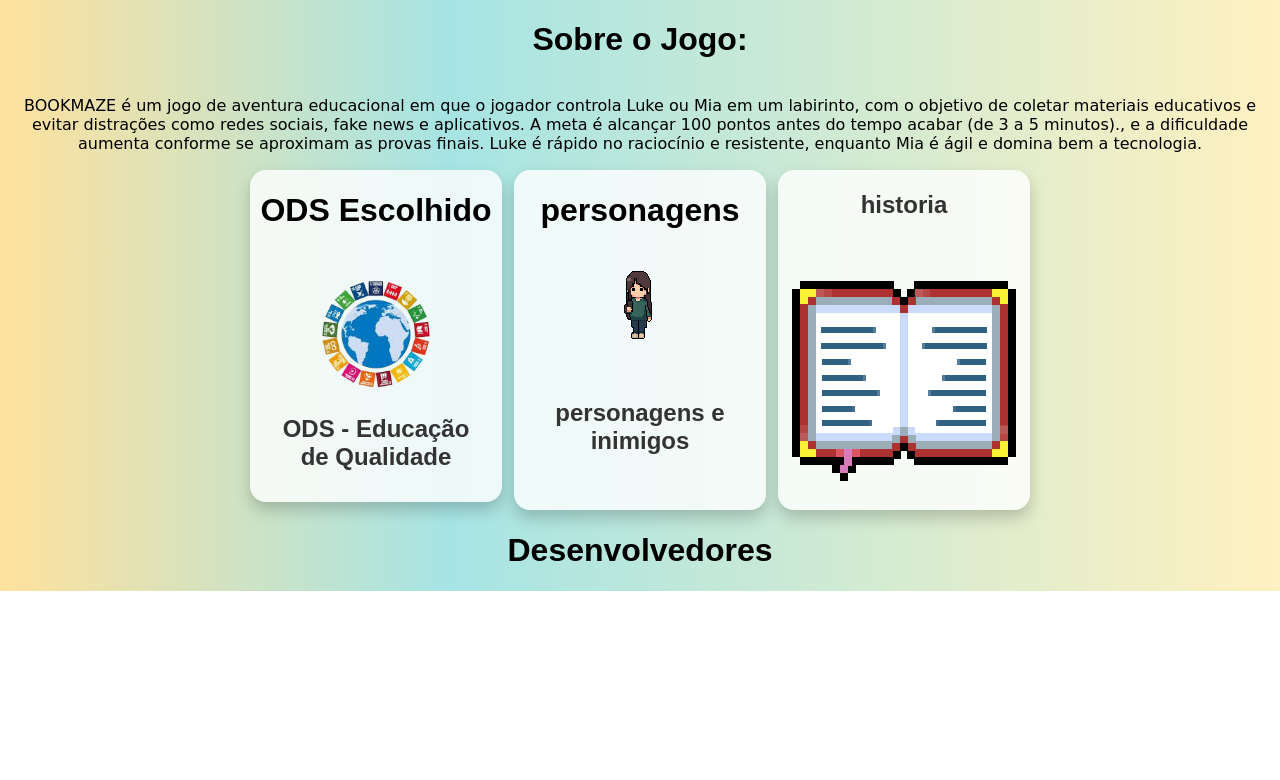
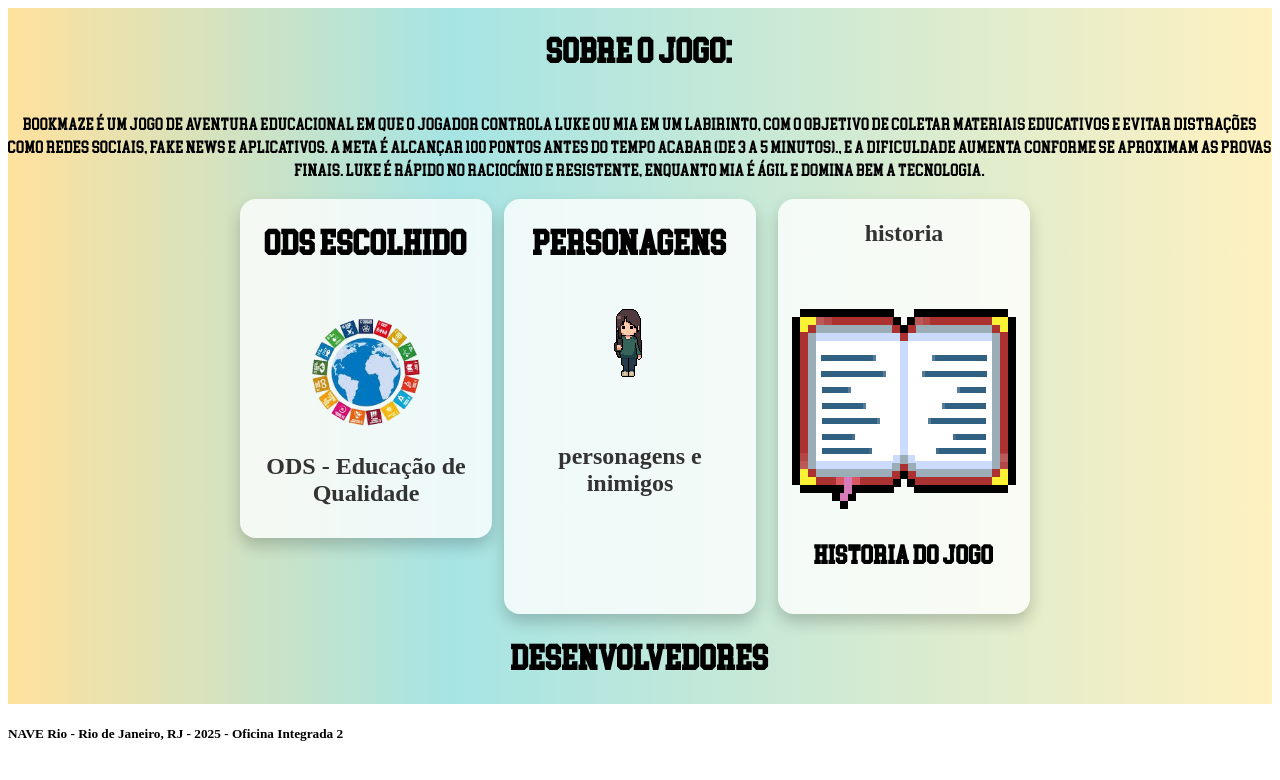
Before and after one commit to felipe378196/OFII_BOOKMAZE_Larissa-Matia_Maria-Eduarda-Alves_Yasmim-Farias_Caio-Victor_Felipe-Ramos_, a plain HTML site: page index.html in a window 1280 px wide. Drawn offline with Linux system fonts and the light colour scheme.

Commit message:
semana 2
dia 12/06

```diff
--- a/index.html
+++ b/index.html
@@ -7,8 +7,6 @@
     <title>BOOKMAZE</title>
     <link rel="stylesheet" href="style.css">
     <style>
-
-
     </style>
 </head>
 
@@ -39,7 +37,7 @@
         <div class="cards">
 
 
-            <a href="historia.html">
+            <a href="ods.html">
                 <div class="card">
                     <h1 class="Tema">
                         ODS Escolhido
@@ -54,6 +52,7 @@
 
             <div class="card">
 
+                <a href="personagens.html">
                 <h1 class="tema">personagens</h1>
                 <img src="fotos/mulhergrávida.png" alt="" class="card-img2">
                 <div class="card-content">
@@ -66,18 +65,20 @@
 
                 </div>
             </div>
-
+        </a>
             <div class="card">
 
+                <a href="historia.html">
                 <div class="card-content">
                     <h2 class="card-titulo">historia</h2>
                     <img src="fotos/livrinho 1 png.png" alt="" class="card-img3">
+                    <h2>historia do jogo</h2>
                 </div>
 
             </div>
 
         </div>
-
+    </a>
         <div>
             <h1 class="Desenvolvedores">
                 Desenvolvedores
@@ -85,7 +86,9 @@
         </div>
 
     </div>
-
+<div>
+    <h5>NAVE Rio - Rio de Janeiro, RJ - 2025 - Oficina Integrada 2</h5>
+</div>
 </body>
 
 </html>
--- a/style.css
+++ b/style.css
@@ -1,3 +1,8 @@
+@font-face {
+    font-family: 'College-Block';
+    src: url('/College-Block_1.ttf') format('truetype');
+  }
+
 a:-webkit-any-link {
     color: black;
     cursor: pointer;
@@ -7,37 +12,20 @@ a:-webkit-any-link {
 .tudo {
     background: #FFE19D;
     background: linear-gradient(90deg, rgba(255, 225, 157, 1) 0%, rgba(166, 228, 228, 1) 35%, rgba(255, 241, 192, 1) 100%);
+    display: flex;
+    flex-direction: column;
+    align-items: center;
+    justify-content: center;
+    width: 100%;
+    text-align: center;
+    font-family: 'College-Block';
 }
 
 
 .jogo {
-    font-family: "Luckiest Guy", cursive;
+
     font-weight: 400;
     font-style: normal;
-}
-
-.eles a {
-    display: inline-block;
-    padding-left: 40px;
-}
-
-html,
-body {
-    height: 100%;
-    margin: 0;
-    padding: 0;
-    width: 100%;
-    font-family: Arial, sans-serif;
-}
-
-.tudo {
-    display: flex;
-    flex-direction: column;
-    align-items: center;
-    justify-content: center;
-    /* height: 100vh;               */
-    width: 100%;
-    text-align: center;
 }
 
 .cards {
@@ -72,6 +60,7 @@ body {
 
 .card-titulo {
     font-size: 1.5em;
+    font-family: "Alfa Slab One";
     margin: 0 0 10px;
     font-weight: bold;
     color: #333;
```
Also changed, not shown: College-Block_1.ttf (added).
